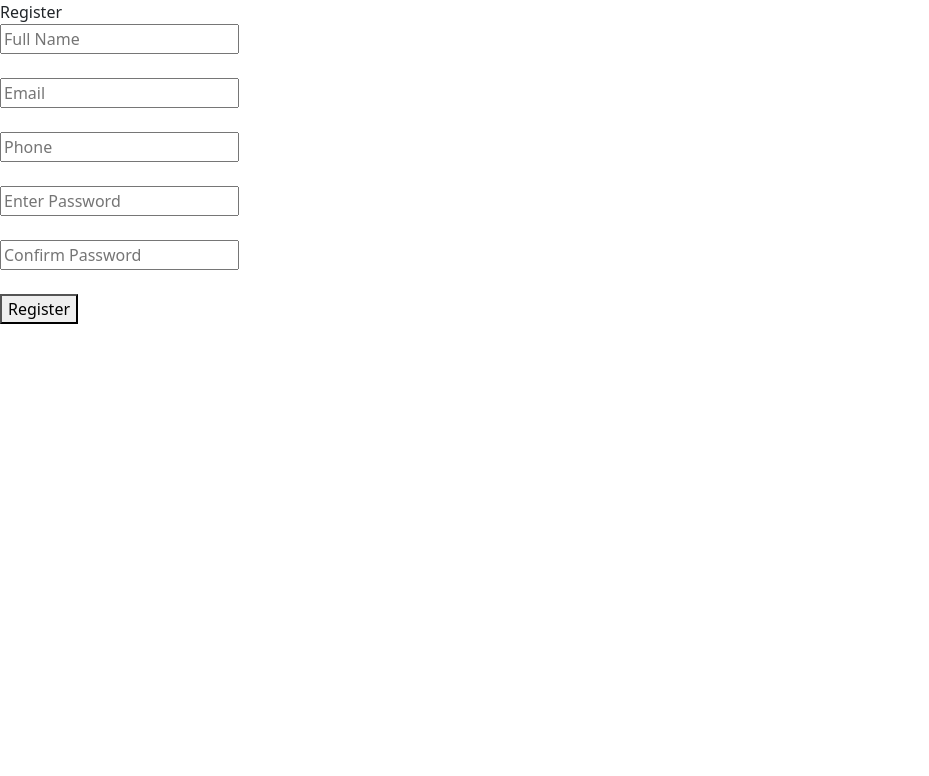
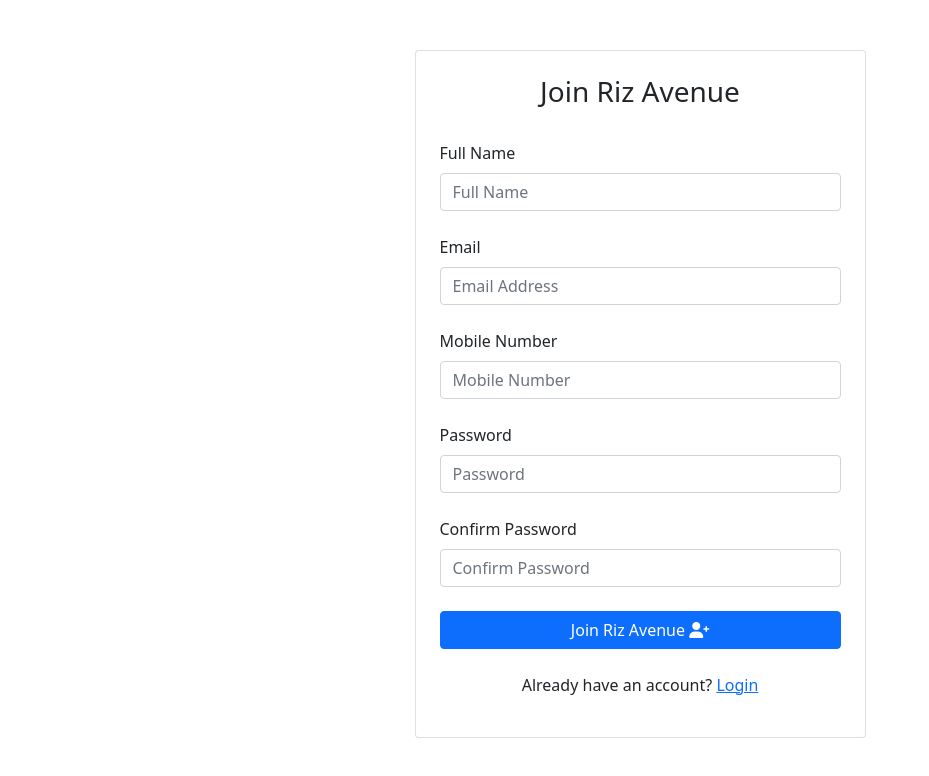
Before and after one commit to arkoaikins/Riz_Avenue, a React (Vite) app in the folder frontend/: page /register in a window 1280 px wide. Shown: the top 776 px of the page, without its empty margins (0-929 px from the left). Built offline with nearby package versions, Linux system fonts and the light colour scheme; what simple-zustand-devtools would draw is missing.

Commit message:
[feat]:Update Register component with customized Bootstrap template

```diff
--- a/frontend/src/views/auth/Register.jsx
+++ b/frontend/src/views/auth/Register.jsx
@@ -33,66 +33,146 @@
             alert(JSON.stringify(error))
         } else {
             navigate("/")
+            setIsLoading(false);
         }
     }
     return (
       <div>
-            <div>Register</div>
+        <main className="" style={{ marginBottom: 100, marginTop: 50 }}>
+          <div className="container">
+            {/* Section: Login form */}
+            <section className="">
+              <div className="row d-flex justify-content-center">
+                <div className="col-xl-5 col-md-8">
+                  <div className="card rounded-5">
+                    <div className="card-body p-4">
+                      <h3 className="text-center">Join Riz Avenue</h3>
+                      <br />
+
+                      <div className="tab-content">
+                        <div
+                          className="tab-pane fade show active"
+                          id="pills-login"
+                          role="tabpanel"
+                          aria-labelledby="tab-login"
+                        >
                           <form onSubmit={handleSubmit}>
+                            <div className="form-outline mb-4">
+                              <label className="form-label" htmlFor="Full Name">
+                                Full Name
+                              </label>
                               <input
                                 type="text"
-                placeholder='Full Name'
-                name=""
-                id=""
+                                id="username"
+                                placeholder="Full Name"
+                                required
+                                className="form-control"
                                 onChange={(e) => setFullname(e.target.value)}
                               />
-                <br />
-                <br />
-
+                            </div>
+                            <div className="form-outline mb-4">
+                              <label className="form-label" htmlFor="loginName">
+                                Email
+                              </label>
                               <input
                                 type="email"
-                placeholder='Email'
-                name=""
-                id=""
+                                id="email"
+                                placeholder="Email Address"
+                                required
+                                className="form-control"
                                 onChange={(e) => setEmail(e.target.value)}
                               />
-                <br />
-                <br />
+                            </div>
 
+                            <div className="form-outline mb-4">
+                              <label className="form-label" htmlFor="loginName">
+                                Mobile Number
+                              </label>
                               <input
                                 type="number"
-                placeholder='Phone'
-                name=""
-                id=""
+                                id="phone"
+                                placeholder="Mobile Number"
+                                required
+                                className="form-control"
                                 onChange={(e) => setMobile(e.target.value)}
                               />
-                <br />
-                <br />
-
+                            </div>
+                            <div className="form-outline mb-4">
+                              <label
+                                className="form-label"
+                                htmlFor="loginPassword"
+                              >
+                                Password
+                              </label>
                               <input
                                 type="password"
-                placeholder='Enter Password'
-                name=""
-                id=""
+                                id="password"
+                                placeholder="Password"
+                                className="form-control"
                                 onChange={(e) => setPassword(e.target.value)}
                               />
-                <br />
-                <br />
-
+                            </div>
+                            {/* Password input */}
+                            <div className="form-outline mb-4">
+                              <label
+                                className="form-label"
+                                htmlFor="loginPassword"
+                              >
+                                Confirm Password
+                              </label>
                               <input
                                 type="password"
-                placeholder='Confirm Password'
-                name=""
-                id=""
+                                id="confirm-password"
+                                placeholder="Confirm Password"
+                                required
+                                className="form-control"
                                 onChange={(e) => setPassword2(e.target.value)}
                               />
-                <br />
-                <br />
-                <button type='submit'>Register</button>
+                            </div>
+                            {/* Password Check */}
+                            {/* <p className='fw-bold text-danger'>
+                                                    {password2 !== password ? 'Passwords do not match' : ''}
+                                                </p> */}
 
+                            {isLoading === true ? (
+                              <button
+                                disabled
+                                className="btn btn-primary w-100"
+                                type="submit"
+                                //   disabled={"isLoading"}
+                              >
+                                <span className="mr-2">Creating account  </span>
+                                <i className="fas fa-spinner fa-spin" />
+                              </button>
+                            ) : (
+                              <button
+                                className="btn btn-primary w-100"
+                                type="submit"
+                                //   disabled={"isLoading"}
+                              >
+                                <span className="mr-2">Join Riz Avenue </span>
+                                <i className="fas fa-user-plus" />
+                              </button>
+                            )}
+
+                            <div className="text-center">
+                              <p className="mt-4">
+                                Already have an account?{" "}
+                                <Link to="/login">Login</Link>
+                              </p>
+                            </div>
                           </form>
                         </div>
-    )
+                      </div>
+                    </div>
+                  </div>
+                </div>
+              </div>
+            </section>
+          </div>
+        </main>
+      </div>
+    );
 }
 
 export default Register
```
Lines whose indentation alone changed are shown as unchanged.
